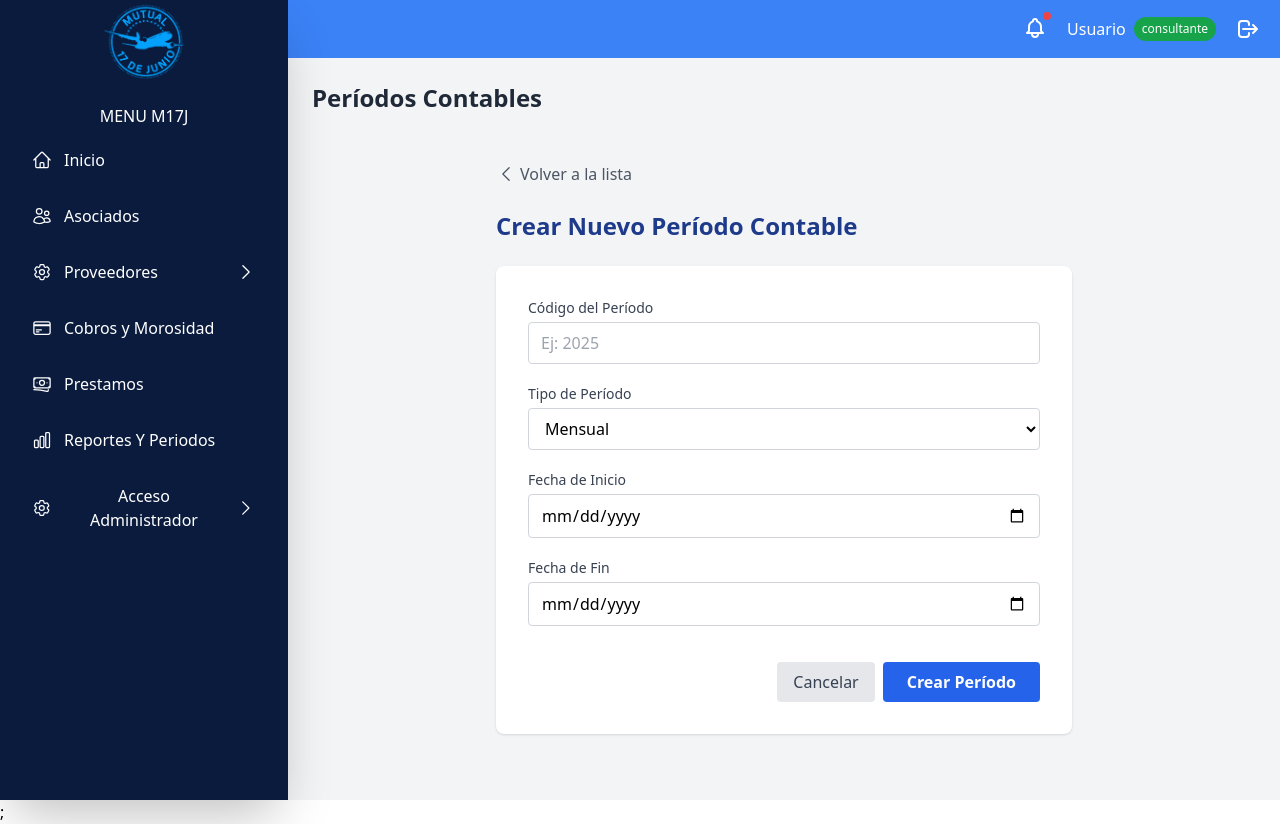
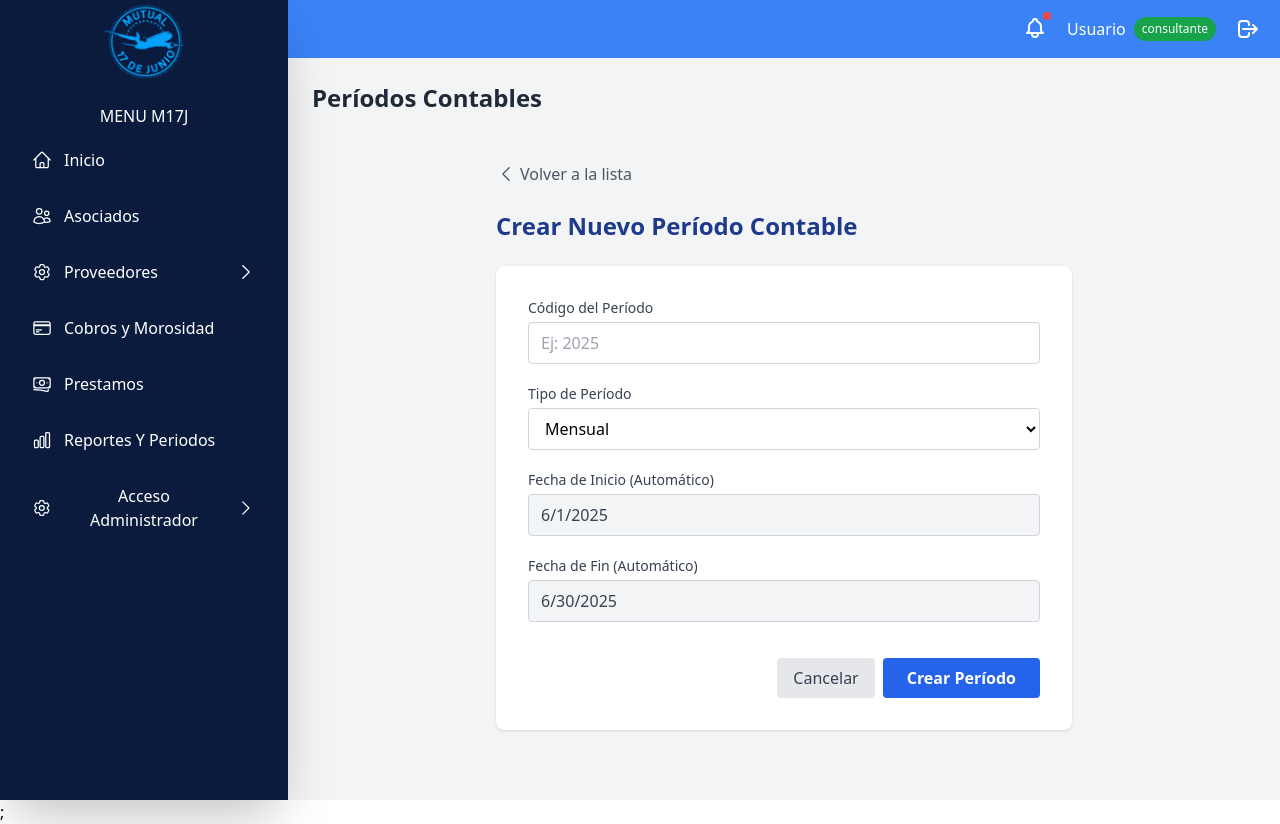
Before and after one commit to alanfrancoa/Mutual-17-Junio, a React (Create React App) app in the folder frontend/Mutual/: page /periodos in a window 1280 px wide. Both pictures are taken after a click on the button "Nuevo Período". Built offline with nearby package versions, Linux system fonts and the light colour scheme.

Commit message:
Arreglo create accounting period, fechas calculadas sin campos

```diff
--- a/frontend/Mutual/src/pages/modules/reports-periods/createAccountingPeriod.tsx
+++ b/frontend/Mutual/src/pages/modules/reports-periods/createAccountingPeriod.tsx
@@ -1,6 +1,8 @@
 import React, { useState } from "react";
 
 import { IAccountingPeriod } from "../../../types/accountablePeriods/IAccountingPeriod";
+
+type PeriodFormType = "Mensual" | "Trimestral";
 
 interface CreateAccountingPeriodFormProps {
   onSuccess: (newPeriod: IAccountingPeriod) => void;
@@ -12,9 +14,11 @@ const CreateAccountingPeriodForm: React.FC<CreateAccountingPeriodFormProps> = ({
   onCancel,
 }) => {
   const [form, setForm] = useState<
-    Omit<IAccountingPeriod, "id" | "status"> & { status: string }
+    Omit<IAccountingPeriod, "id" | "status" | "type"> & {
+      status: string;
+      type: PeriodFormType;
+    }
   >({
-
     code: "",
     type: "Mensual",
     startDate: "",
@@ -27,17 +31,67 @@ const CreateAccountingPeriodForm: React.FC<CreateAccountingPeriodFormProps> = ({
     text: string;
   } | null>(null);
 
+  // Función para calcular las fechas de inicio y fin
+  const calculateDates = (periodType: string) => {
+    const today = new Date();
+    let startDate = new Date(today.getFullYear(), today.getMonth(), 1);
+    let endDate = new Date(today.getFullYear(), today.getMonth() + 1, 0);
+
+    if (periodType === "Trimestral") {
+      const currentMonth = today.getMonth();
+      const quarter = Math.floor(currentMonth / 3);
+      startDate = new Date(today.getFullYear(), quarter * 3, 1);
+      endDate = new Date(today.getFullYear(), quarter * 3 + 3, 0);
+    } else if (periodType === "Anual") {
+      startDate = new Date(today.getFullYear(), 0, 1);
+      endDate = new Date(today.getFullYear(), 11, 31);
+    }
+
+
+    const formatToISOString = (date: Date) => {
+      const year = date.getFullYear();
+      const month = String(date.getMonth() + 1).padStart(2, "0");
+      const day = String(date.getDate()).padStart(2, "0");
+      return `${year}-${month}-${day}T00:00:00Z`;
+    };
+
+    return {
+      startDate: formatToISOString(startDate),
+      endDate: formatToISOString(endDate),
+    };
+  };
+
+  // Effect para calcular las fechas iniciales
+  React.useEffect(() => {
+    const { startDate, endDate } = calculateDates(form.type);
+    setForm((prevForm) => ({
+      ...prevForm,
+      startDate,
+      endDate,
+    }));
+  }, [form.type]);
+
   const handleChange = (
     e: React.ChangeEvent<HTMLInputElement | HTMLSelectElement>
   ) => {
     const { name, value } = e.target;
-    setForm({ ...form, [name]: value });
+    if (name === "type") {
+      const selectedType = value as PeriodFormType;
+      const { startDate, endDate } = calculateDates(selectedType);
+      setForm((prevForm) => ({
+        ...prevForm,
+        [name]: selectedType,
+        startDate,
+        endDate,
+      }));
+    } else {
+      setForm((prevForm) => ({ ...prevForm, [name]: value }));
+    }
   };
 
   const handleSubmit = async (e: React.FormEvent) => {
     e.preventDefault();
     setMessage(null);
-
 
     const numericCode = parseInt(form.code as string, 10);
     if (isNaN(numericCode) || numericCode <= 0) {
@@ -51,25 +105,9 @@ const CreateAccountingPeriodForm: React.FC<CreateAccountingPeriodFormProps> = ({
       setMessage({ type: "error", text: "El Tipo de Período es obligatorio." });
       return;
     }
-    if (!form.startDate) {
-      setMessage({ type: "error", text: "La Fecha de Inicio es obligatoria." });
-      return;
-    }
-    if (!form.endDate) {
-      setMessage({ type: "error", text: "La Fecha de Fin es obligatoria." });
-      return;
-    }
-    if (new Date(form.startDate) >= new Date(form.endDate)) {
-      setMessage({
-        type: "error",
-        text: "La Fecha de Fin debe ser posterior a la Fecha de Inicio.",
-      });
-      return;
-    }
 
     try {
       // Aca va llamada a la API para crear el período contable
-
 
       const newPeriod: IAccountingPeriod = {
         ...form,
@@ -84,12 +122,11 @@ const CreateAccountingPeriodForm: React.FC<CreateAccountingPeriodFormProps> = ({
       });
       onSuccess(newPeriod);
 
-
       setForm({
         code: "",
         type: "Mensual",
-        startDate: "",
-        endDate: "",
+        startDate: calculateDates("Mensual").startDate,
+        endDate: calculateDates("Mensual").endDate,
         status: "Abierto",
       });
     } catch (error: any) {
@@ -155,43 +192,37 @@ const CreateAccountingPeriodForm: React.FC<CreateAccountingPeriodFormProps> = ({
             {" "}
             <option value="Mensual">Mensual</option>
             <option value="Trimestral">Trimestral</option>
-            <option value="Anual">Anual</option>
           </select>
         </div>
-
         <div>
           <label
-            htmlFor="startDate"
+            htmlFor="startDateDisplay"
             className="block text-sm font-medium text-gray-700 mb-1"
           >
-            Fecha de Inicio
+            Fecha de Inicio (Automático)
           </label>
           <input
-            type="date"
-            id="startDate"
-            name="startDate"
-            value={form.startDate}
-            onChange={handleChange}
-            required
-            className="w-full border border-gray-300 rounded px-3 py-2 focus:outline-none focus:ring-2 focus:ring-blue-500 focus:border-transparent"
+            type="text"
+            id="startDateDisplay"
+            value={new Date(form.startDate).toLocaleDateString()}
+            className="w-full border border-gray-300 rounded px-3 py-2 bg-gray-100 text-gray-700 cursor-not-allowed"
+            readOnly
           />
         </div>
 
         <div>
           <label
-            htmlFor="endDate"
+            htmlFor="endDateDisplay"
             className="block text-sm font-medium text-gray-700 mb-1"
           >
-            Fecha de Fin
+            Fecha de Fin (Automático)
           </label>
           <input
-            type="date"
-            id="endDate"
-            name="endDate"
-            value={form.endDate}
-            onChange={handleChange}
-            required
-            className="w-full border border-gray-300 rounded px-3 py-2 focus:outline-none focus:ring-2 focus:ring-blue-500 focus:border-transparent"
+            type="text"
+            id="endDateDisplay"
+            value={new Date(form.endDate).toLocaleDateString()}
+            className="w-full border border-gray-300 rounded px-3 py-2 bg-gray-100 text-gray-700 cursor-not-allowed"
+            readOnly
           />
         </div>
 
```
